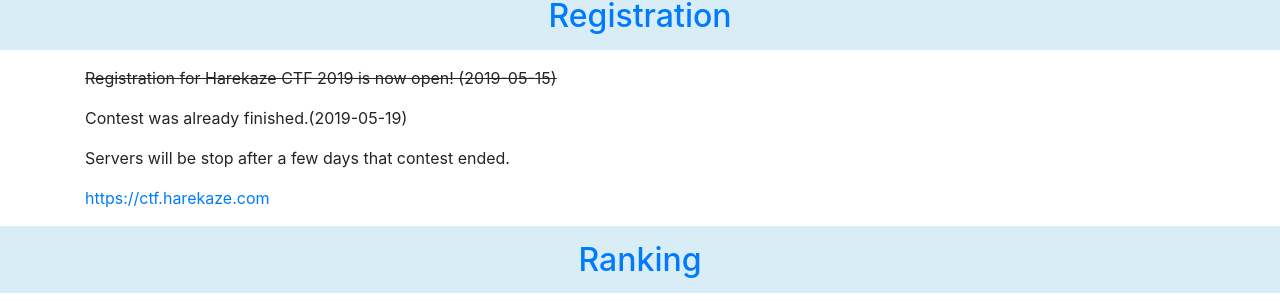
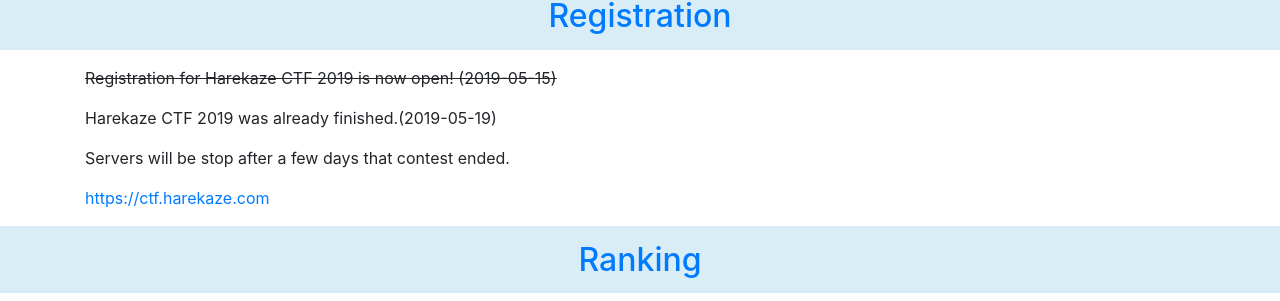
Before and after one commit to TeamHarekaze/TeamHarekaze.github.io, a Jekyll site: the page built from ctf/2019.html, in a window 1280 px wide and 900 px high, scrolled down 954 px. Shown: the part 152-453 px from the top of the window. Built offline with Jekyll 4.4.1, drawn with Linux system fonts in a browser that asks for light colours; nearby versions of some CDN libraries.

Commit message:
Update 2019.html

```diff
--- a/ctf/2019.html
+++ b/ctf/2019.html
@@ -36,7 +36,7 @@ title: Harekaze CTF 2019
   </header>
   <div class="container">
     <p><del><s>Registration for Harekaze CTF 2019 is now open! (<time>2019-05-15</time>)</s></del></p>
-    <p>Contest was already finished.(<time>2019-05-19</time>)</p>
+    <p>Harekaze CTF 2019 was already finished.(<time>2019-05-19</time>)</p>
     <p>Servers will be stop after a few days that contest ended.</p>
     <p><a href="https://ctf.harekaze.com">https://ctf.harekaze.com</a></p>
   </div>
```
